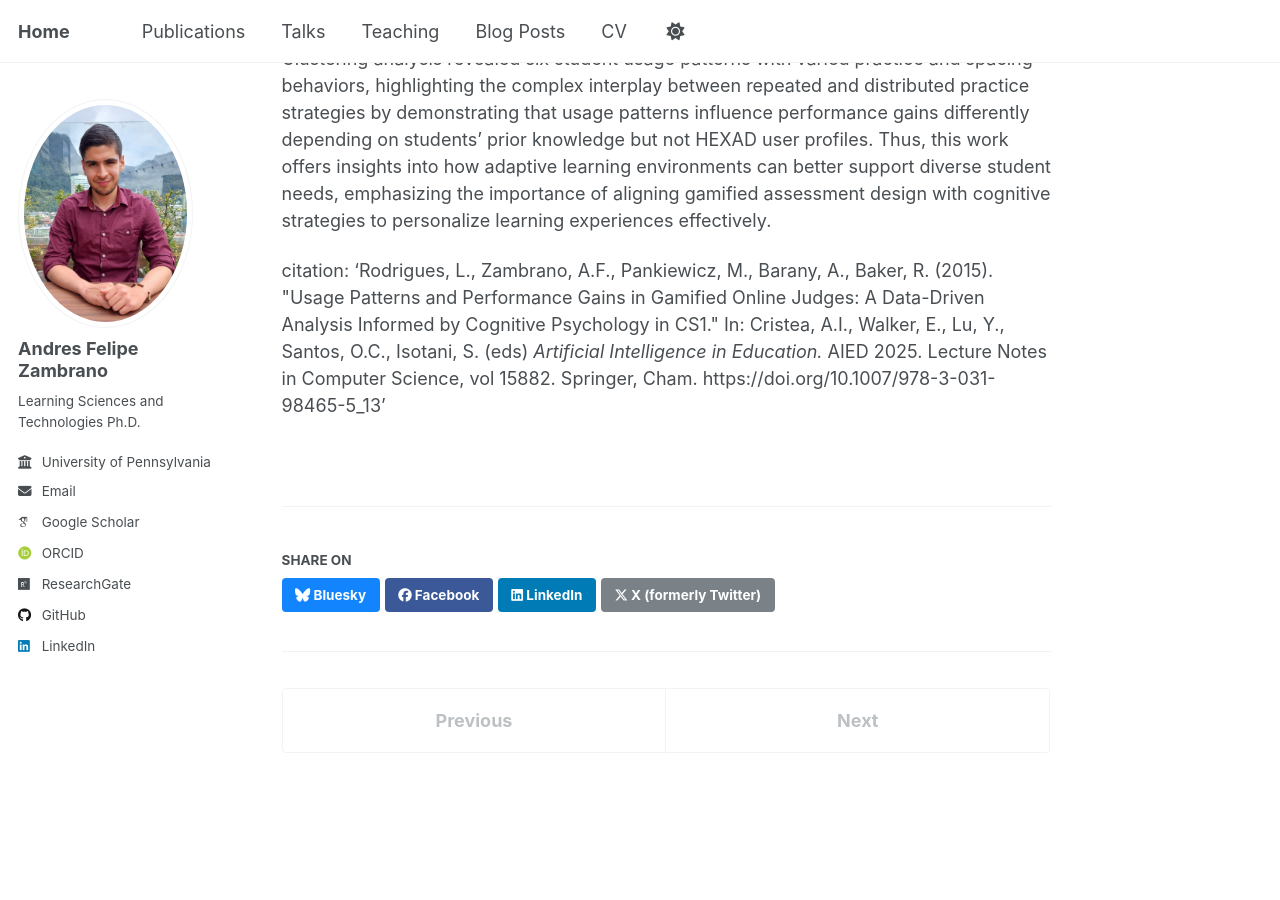
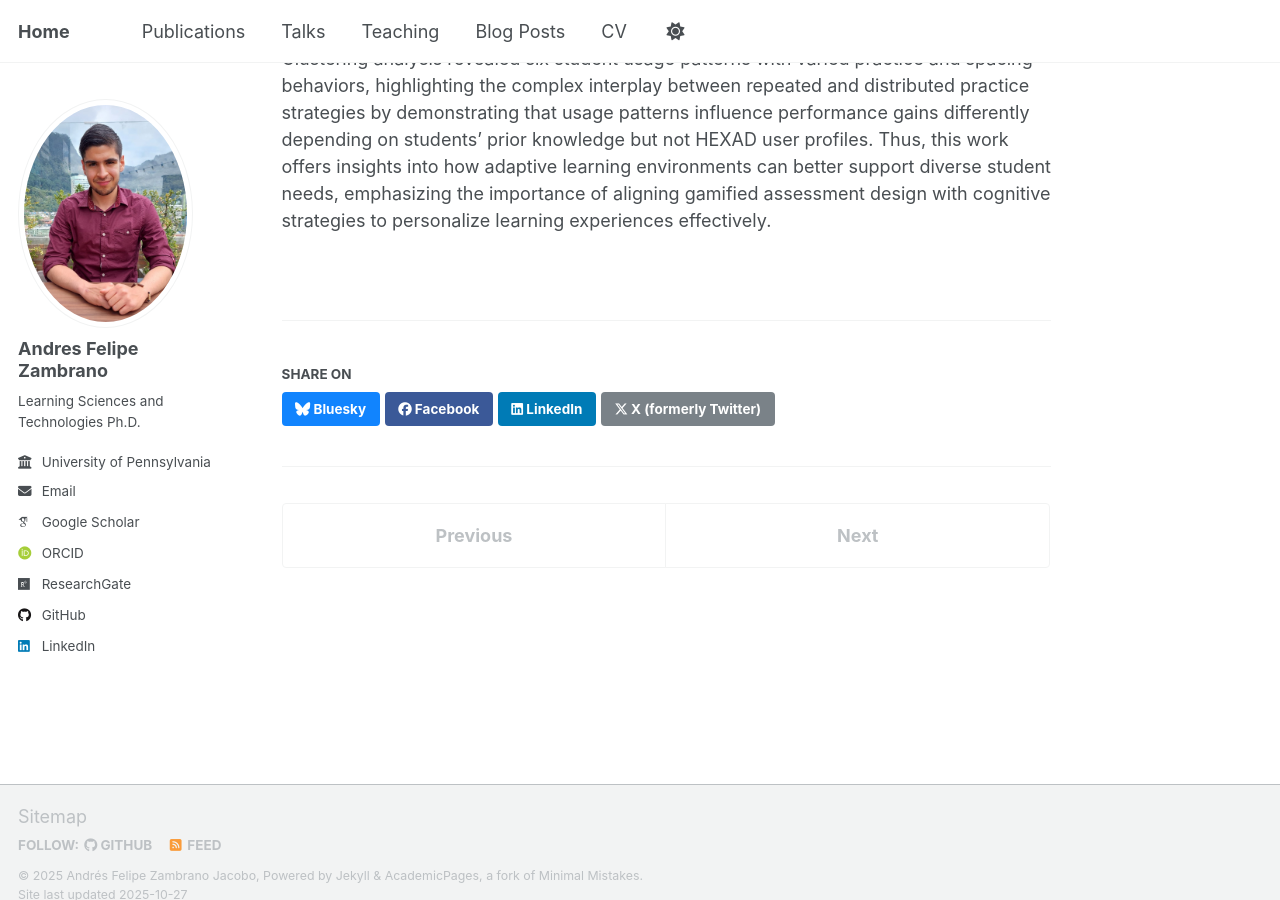
Before and after one commit to afzambrano/afzambrano.github.io, a Jekyll site: the page built from _publications/2025-aied-clustering-runcode.md, in a window 1280 px wide and 900 px high, scrolled down 396 px. Built offline with Jekyll 4.4.1, drawn with Linux system fonts in a browser that asks for light colours; some web fonts are replaced; a script that is not in the unit is left out.

Commit message:
Update 2025-aied-clustering-runcode.md

```diff
--- a/_publications/2025-aied-clustering-runcode.md
+++ b/_publications/2025-aied-clustering-runcode.md
@@ -10,5 +10,3 @@ paperurl: 'https://link.springer.com/chapter/10.1007/978-3-031-98465-5_13'
 ---
 
 This study examines how students interact with a Gamified Online Judge through cognitive psychology strategies, repeated and distributed practice, and how these patterns contribute to performance improvements. Using a data-driven approach, we analyze students’ usage patterns while considering their prior knowledge and HEXAD profiles to understand how different patterns relate to performance gains. Feature selection resulted in the choice of Number of Attempts and Grouped Hours Between Attempts for further analysis, as these were significantly related to performance gains. Clustering analysis revealed six student usage patterns with varied practice and spacing behaviors, highlighting the complex interplay between repeated and distributed practice strategies by demonstrating that usage patterns influence performance gains differently depending on students’ prior knowledge but not HEXAD user profiles. Thus, this work offers insights into how adaptive learning environments can better support diverse student needs, emphasizing the importance of aligning gamified assessment design with cognitive strategies to personalize learning experiences effectively.
-
-citation: 'Rodrigues, L., Zambrano, A.F., Pankiewicz, M., Barany, A., Baker, R. (2015). &quot;Usage Patterns and Performance Gains in Gamified Online Judges: A Data-Driven Analysis Informed by Cognitive Psychology in CS1.&quot; In: Cristea, A.I., Walker, E., Lu, Y., Santos, O.C., Isotani, S. (eds) <i>Artificial Intelligence in Education.</i> AIED 2025. Lecture Notes in Computer Science, vol 15882. Springer, Cham. https://doi.org/10.1007/978-3-031-98465-5_13'
```
